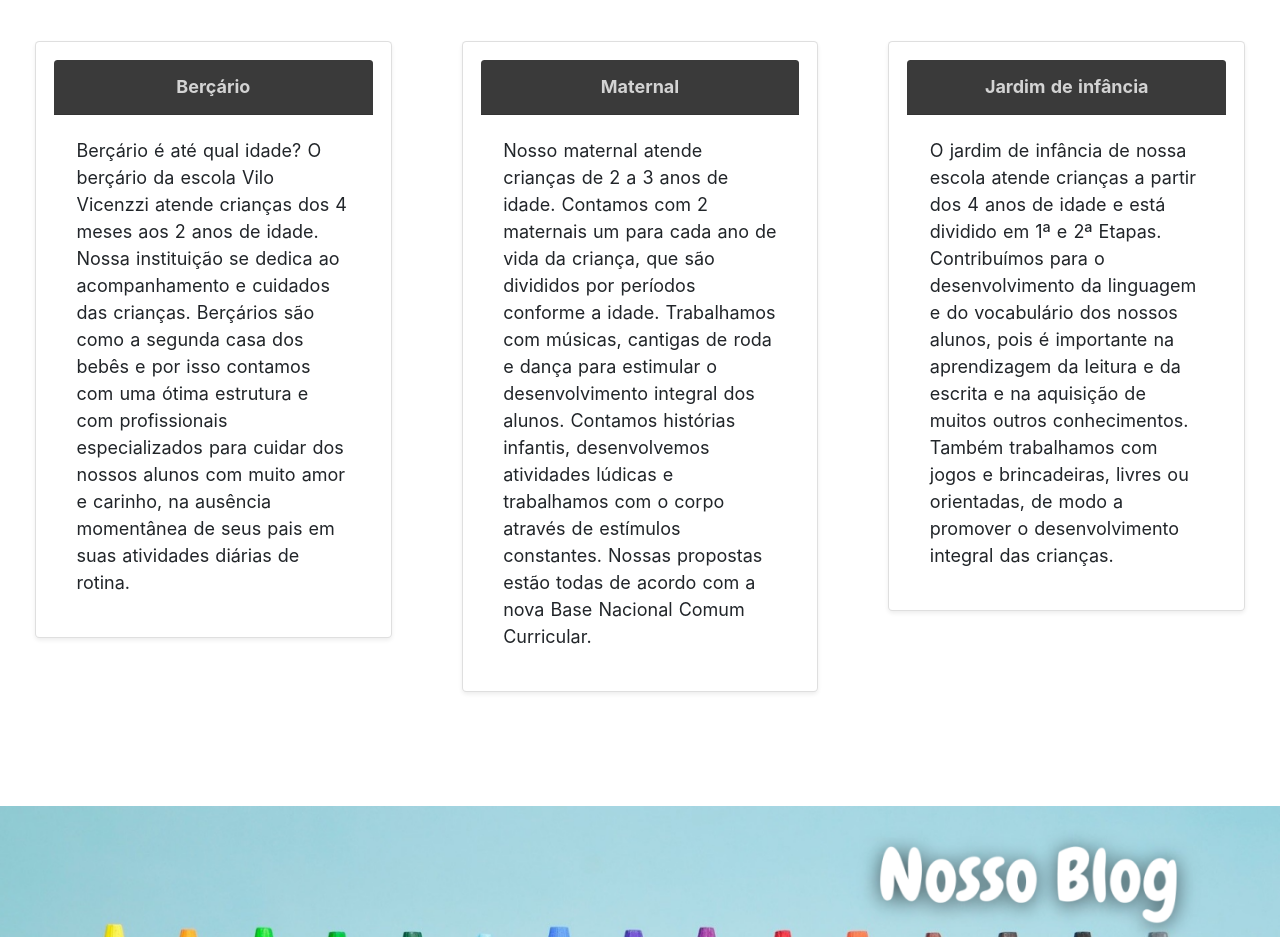
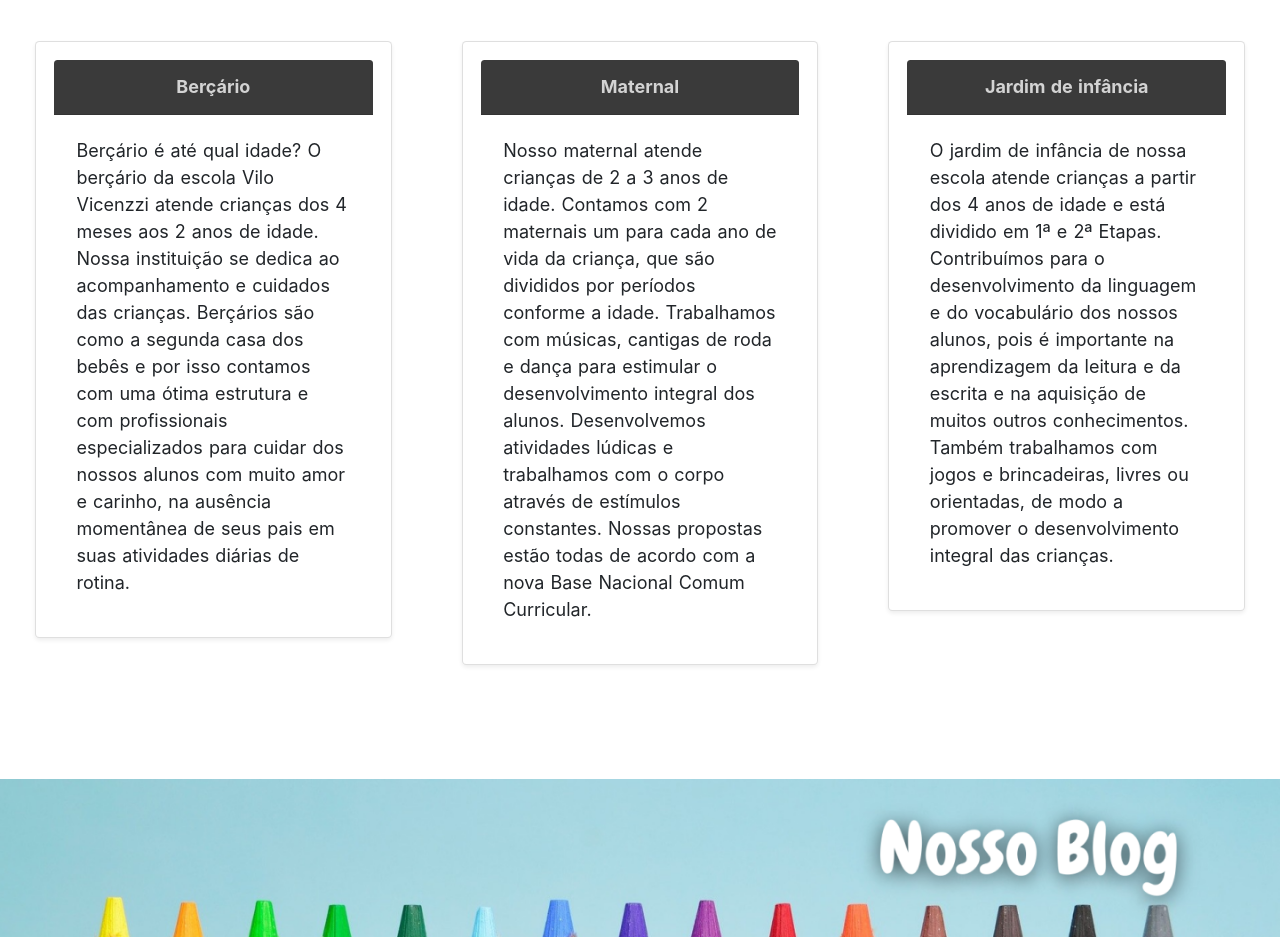
Before and after one commit to BrSouza98/webpage-vilo-vincenzzi, a Nuxt app: page / in a window 1280 px wide. Shown: the part 1040-1977 px from the top of the page. Built offline with nearby package versions, Linux system fonts and the light colour scheme.

Commit message:
Correção textos

```diff
--- a/components/cardApresentation.vue
+++ b/components/cardApresentation.vue
@@ -19,8 +19,7 @@
             texto="Nosso maternal atende crianças de 2 a 3 anos de idade.
             Contamos com 2 maternais um para cada ano de vida da criança, que são divididos por períodos
             conforme a idade. Trabalhamos com músicas, cantigas de roda e dança para estimular o
-            desenvolvimento integral dos alunos. Contamos histórias infantis,
-            desenvolvemos atividades lúdicas e trabalhamos com o corpo através de estímulos constantes.
+            desenvolvimento integral dos alunos. Desenvolvemos atividades lúdicas e trabalhamos com o corpo através de estímulos constantes.
             Nossas propostas estão todas de acordo com a nova Base Nacional Comum Curricular."
           ></card>
         </b-col>
```
